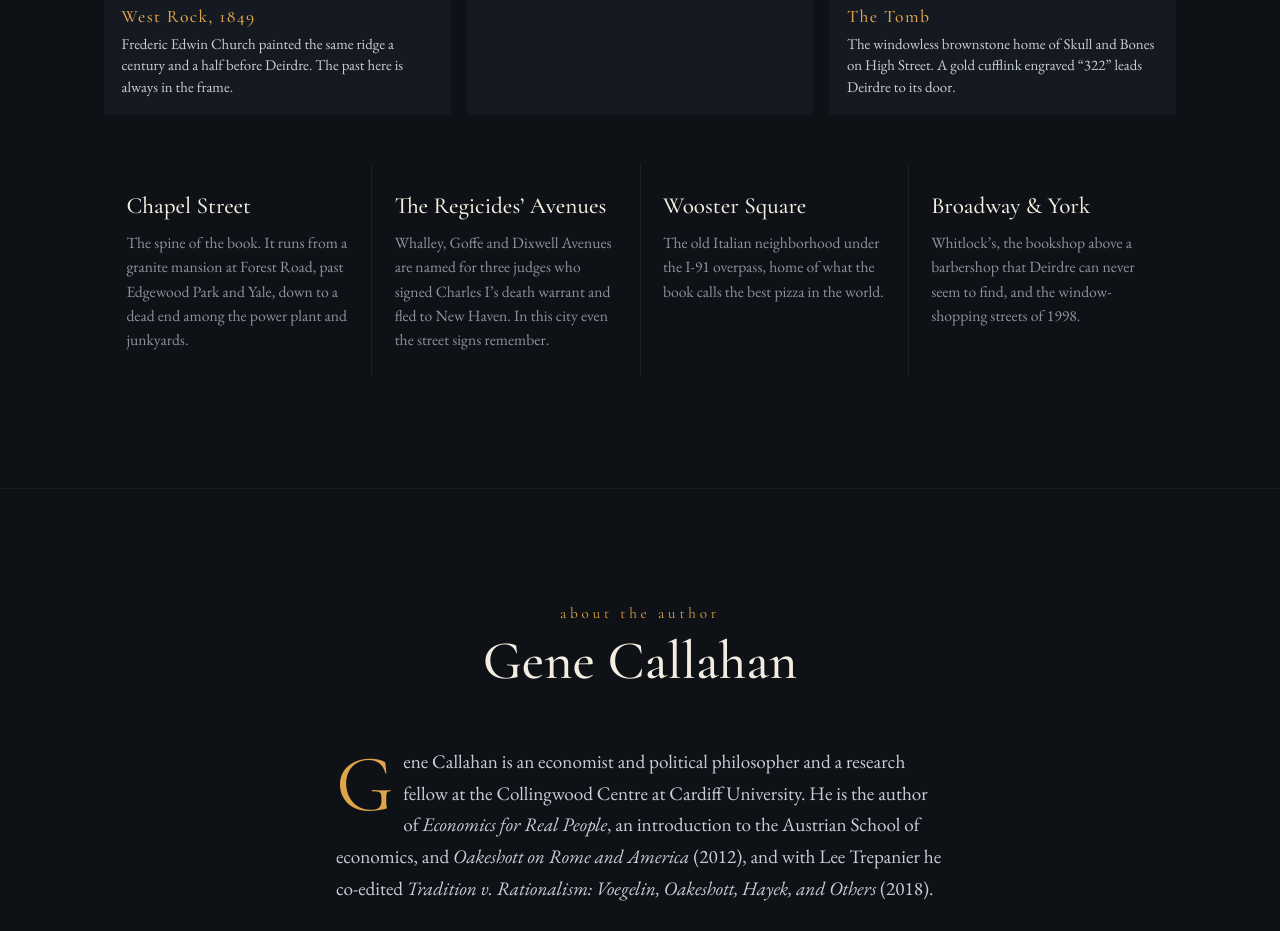
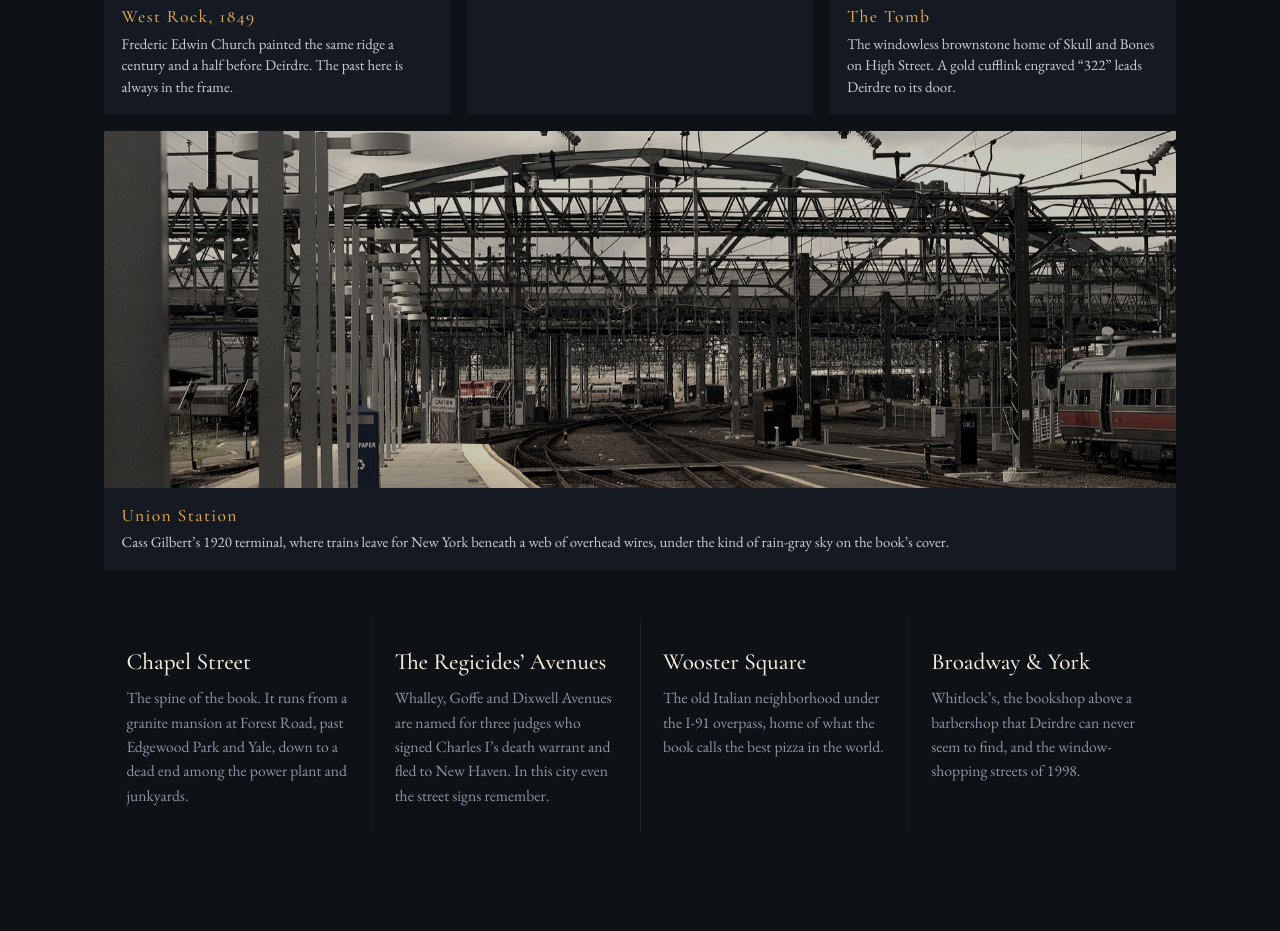
Before and after one commit to gcallah/ASongOfThePast, a plain HTML site: page index.html in a window 1280 px wide. Shown: the part 8320-9251 px from the top of the page. Drawn offline with nearby package versions, Linux system fonts and the light colour scheme; a web font is replaced by a local one.

Commit message:
Add Union Station platform photo as a full-width gallery banner
Co-Authored-By: Claude Opus 5.5 <noreply@anthropic.com>

```diff
--- a/css/style.css
+++ b/css/style.css
@@ -351,3 +351,7 @@ footer .piece { color: var(--amber); font-size: 1.4rem; display: block; margin-b
 /* the cover file is small (260x337), so cap it near its native size to keep it crisp */
 .hero .cover-img { max-width: 17rem; height: auto; transform: none; }
 @media (max-width: 860px) { .hero .cover-img { order: -1; max-width: 14rem; margin: 0 auto; } }
+/* full-width banner photo at the foot of the gallery */
+.photo.full { grid-column: 1 / -1; }
+.photo.full img { aspect-ratio: 3 / 1; min-height: 14rem; }
+@media (max-width: 560px) { .photo.full img { aspect-ratio: 4 / 3; } }
--- a/index.html
+++ b/index.html
@@ -224,6 +224,10 @@
         <img src="graphics/skull-and-bones-tomb.jpg" alt="The windowless brownstone 'tomb' of the Skull and Bones society on High Street, photographed around 1900" loading="lazy" width="1600" height="1307">
         <figcaption><strong>The Tomb</strong> The windowless brownstone home of Skull and Bones on High Street. A gold cufflink engraved “322” leads Deirdre to its door.</figcaption>
       </figure>
+      <figure class="photo full">
+        <img src="graphics/union-station-platform.jpg" alt="Gray sky over the platforms and overhead catenary wires of New Haven's Union Station" loading="lazy" width="1600" height="1066">
+        <figcaption><strong>Union Station</strong> Cass Gilbert’s 1920 terminal, where trains leave for New York beneath a web of overhead wires, under the kind of rain-gray sky on the book’s cover.</figcaption>
+      </figure>
     </div>
 
     <div class="places" style="margin-top: 3rem">
@@ -278,6 +282,7 @@
         <li>Sterling Memorial Library entrance and bas-relief: Carol M. Highsmith, Library of Congress, <a href="https://commons.wikimedia.org/wiki/File:Sterling_Memorial_Library_Highsmith.jpg">Wikimedia Commons</a>, public domain</li>
         <li>New Haven Green with Center Church: Dicklyon, <a href="https://commons.wikimedia.org/wiki/File:New_Haven_Green_with_Center_Church.jpg">Wikimedia Commons</a>, <a href="https://creativecommons.org/licenses/by-sa/4.0/">CC BY-SA 4.0</a></li>
         <li>Skull and Bones “tomb,” c. 1900: Detroit Publishing Co., Library of Congress, <a href="https://commons.wikimedia.org/wiki/File:Skull_and_Bones_tomb.jpg">Wikimedia Commons</a>, public domain</li>
+        <li>Union Station platforms: Sage Ross, <a href="https://commons.wikimedia.org/wiki/File:Clouds_and_metal_(New_Haven_Union_Station).jpg">Wikimedia Commons</a>, <a href="https://creativecommons.org/licenses/by-sa/2.0/">CC BY-SA 2.0</a></li>
         <li><i>West Rock, New Haven</i> (1849): Frederic Edwin Church, <a href="https://commons.wikimedia.org/wiki/File:Frederic_Edwin_Church_-_West_Rock,_New_Haven.jpg">Wikimedia Commons</a>, public domain</li>
       </ul>
       <p>Photos have been resized and toned for this site.</p>
```
Also changed, not shown: graphics/union-station-platform.jpg (added).
